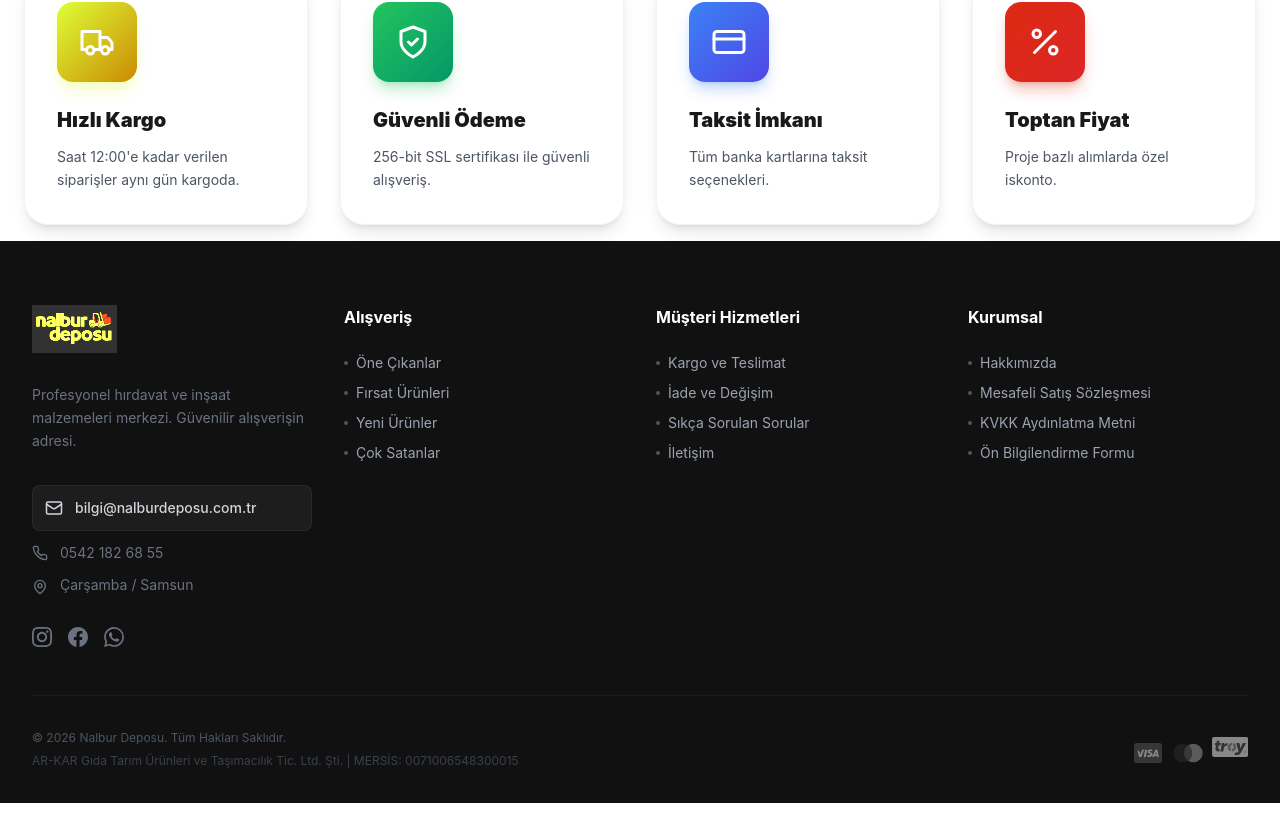
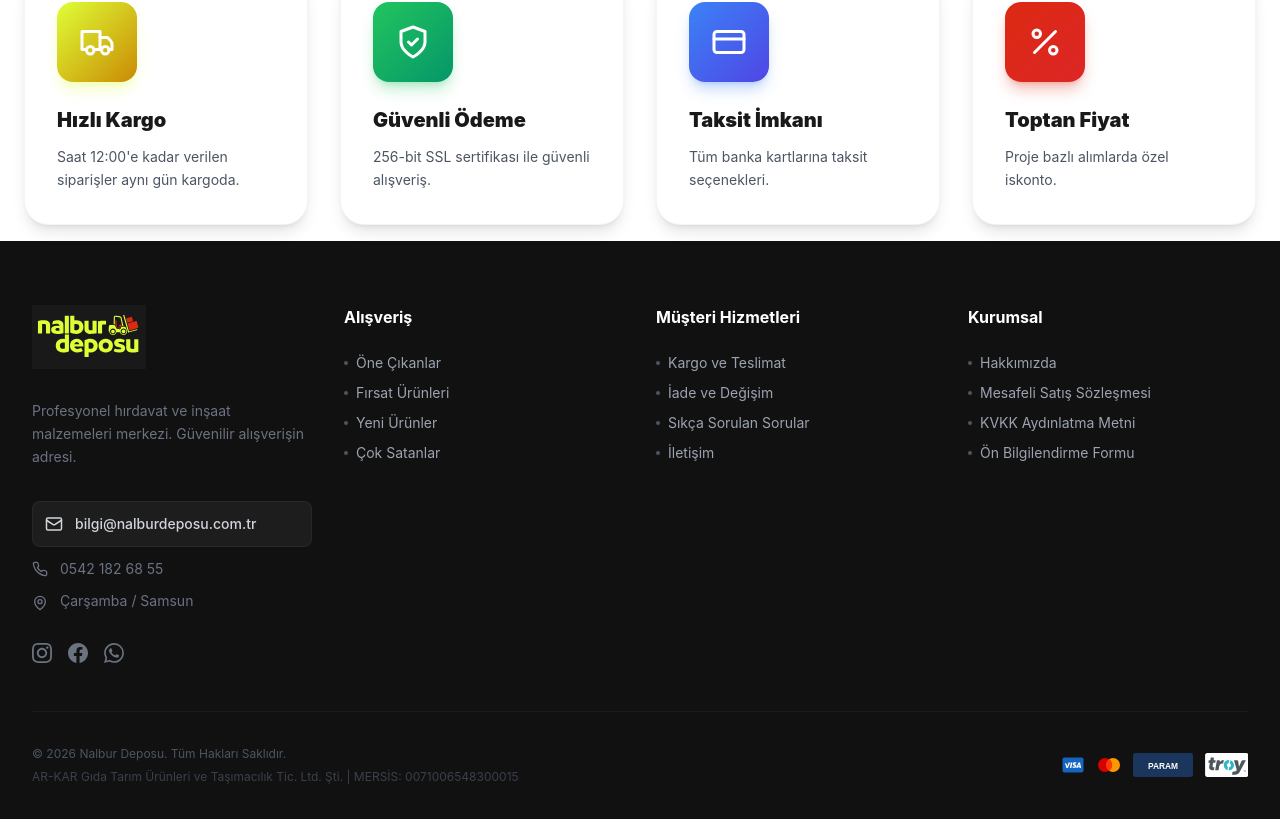
Before and after one commit to yusufarbc/nalburdeposu-pern-ecommerce, a React (Vite) app in the folder client/: page / in a window 1280 px wide. Shown: the part 1000-1819 px from the top of the page. Built offline with nearby package versions, Linux system fonts and the light colour scheme; no server answers.

Commit message:
feat: add Footer component including navigation links, contact information, social media links, and payment method icons.

```diff
--- a/client/src/components/Footer.jsx
+++ b/client/src/components/Footer.jsx
@@ -23,22 +23,29 @@ const WhatsAppIcon = () => (
 
 // Payment method icons
 const VisaIcon = () => (
-    <svg viewBox="0 0 48 48" fill="currentColor" className="h-8">
+    <svg viewBox="0 0 48 48" fill="currentColor" className="h-6">
         <path fill="#1565C0" d="M45,35c0,2.209-1.791,4-4,4H7c-2.209,0-4-1.791-4-4V13c0-2.209,1.791-4,4-4h34c2.209,0,4,1.791,4,4V35z" />
         <path fill="#FFF" d="M15.186 19l-2.626 7.832c0 0-.667-3.313-.733-3.729-1.495-3.411-3.701-3.221-3.701-3.221L10.726 30v-.002h3.161L18.258 19H15.186zM17.689 30h3.021l1.973-11h-3.043L17.689 30zM38.008 19h-3.021l-4.71 11h2.852l.588-1.571h3.596L37.619 30h2.613L38.008 19zM34.513 26.328l1.563-4.157.818 4.157H34.513zM26.369 22.206c0-.606.498-1.057 1.926-1.057.928 0 1.991.463 1.991.463l.463-2.542c0 0-1.463-.463-2.853-.463-3.159 0-4.389 1.39-4.389 3.233 0 3.541 4.389 2.935 4.389 4.389 0 .606-.729 1.057-1.852 1.057-1.463 0-2.621-.695-2.621-.695l-.463 2.542c0 0 1.158.695 3.084.695 1.926 0 4.852-1.158 4.852-3.696C30.896 22.9 26.369 23.506 26.369 22.206z" />
     </svg>
 );
 
 const MastercardIcon = () => (
-    <svg viewBox="0 0 48 48" className="h-8">
+    <svg viewBox="0 0 48 48" className="h-6">
         <path fill="#ff9800" d="M32 10A14 14 0 1 0 32 38A14 14 0 1 0 32 10Z" />
         <path fill="#d50000" d="M16 10A14 14 0 1 0 16 38A14 14 0 1 0 16 10Z" />
         <path fill="#ff3d00" d="M18,24c0,4.755,2.376,8.95,6,11.48c3.624-2.53,6-6.725,6-11.48s-2.376-8.95-6-11.48 C20.376,15.05,18,19.245,18,24z" />
     </svg>
 );
 
+const ParamIcon = () => (
+    <svg viewBox="0 0 100 40" className="h-6" fill="currentColor">
+        <rect width="100" height="40" rx="4" fill="#1a365d" />
+        <text x="50" y="26" textAnchor="middle" fill="white" fontSize="14" fontWeight="bold" fontFamily="Arial, sans-serif">PARAM</text>
+    </svg>
+);
+
 const TroyIcon = () => (
-    <svg viewBox="0 0 239.83 132.38" className="h-5" style={{ minWidth: 'auto' }}>
+    <svg viewBox="0 0 239.83 132.38" className="h-6">
         <path fill="#ffffff" d="m239.31,119.91c0,6.6-5.35,11.94-11.94,11.94H12.48c-6.6,0-11.95-5.34-11.95-11.94V12.47C.53,5.88,5.88.53,12.48.53h214.9c6.59,0,11.94,5.35,11.94,11.94v107.44Z" />
         <path fill="#4c565c" d="m208.53,39.77c-2.89,0-6.09,1.6-7.35,4.51l-13.52,30.98-4.87-30.98c-.57-2.91-2.53-4.51-5.65-4.51h-17.13l14.65,51.46c.26.99.32,2.08.12,3.23-.77,4.29-4.87,7.78-9.17,7.78h-9.59c-2.43,0-4.03,1.5-4.83,4.92l-2.13,12.75h16.89c8.82,0,19.16-4.43,26.07-16.66l33.82-63.48h-17.31Z" />
         <path fill="#4c565c" d="m42.28,24.4c5.06,0,7.5,2.02,6.61,7.09l-1.47,8.26h11.62l-2.56,14.51h-11.62l-3.17,17.98c-1.1,6.25,5.1,7.08,8.66,7.08.7,0,1.29-.02,1.72-.04l-2.85,16.18c-.87.1-1.79.21-3.69.21-8.82,0-25.51-2.36-22.23-20.97l3.58-20.44h-8.46l2.55-14.51h8.39l2.7-15.35h10.21Z" />
@@ -62,7 +69,7 @@ export function Footer() {
                             <img
                                 src="/images/logo-dark.svg"
                                 alt="Nalbur Deposu"
-                                className="h-12 w-auto object-contain brightness-200 contrast-100"
+                                className="h-16 w-auto object-contain"
                             />
                         </Link>
                         <p className="text-sm leading-relaxed text-gray-500">
@@ -175,12 +182,11 @@ export function Footer() {
                         </p>
                     </div>
 
-                    <div className="flex items-center gap-3 opacity-50 grayscale hover:grayscale-0 transition-all duration-500">
-                        <div className="h-6 w-auto flex gap-2">
-                            <VisaIcon />
-                            <MastercardIcon />
-                            <TroyIcon />
-                        </div>
+                    <div className="flex items-center gap-3">
+                        <VisaIcon />
+                        <MastercardIcon />
+                        <ParamIcon />
+                        <TroyIcon />
                     </div>
                 </div>
             </div>
```
